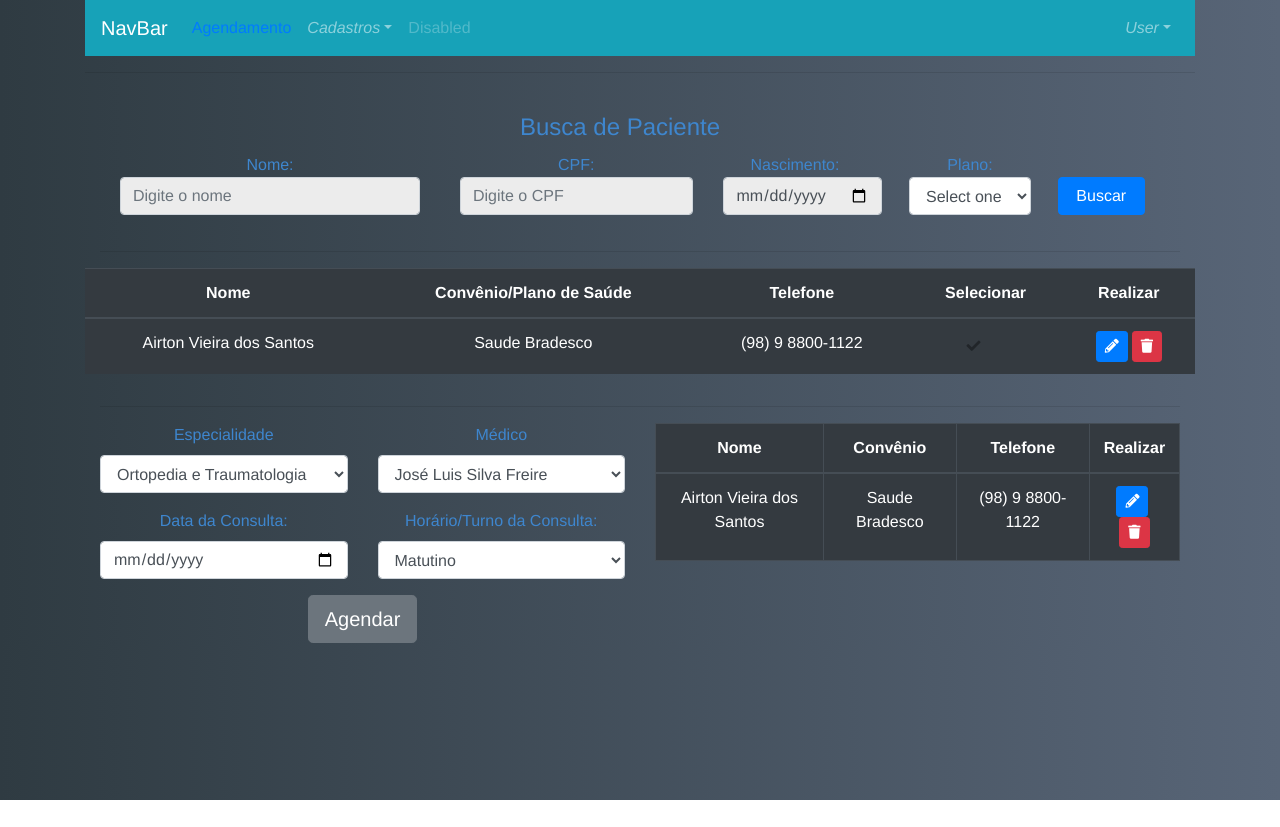
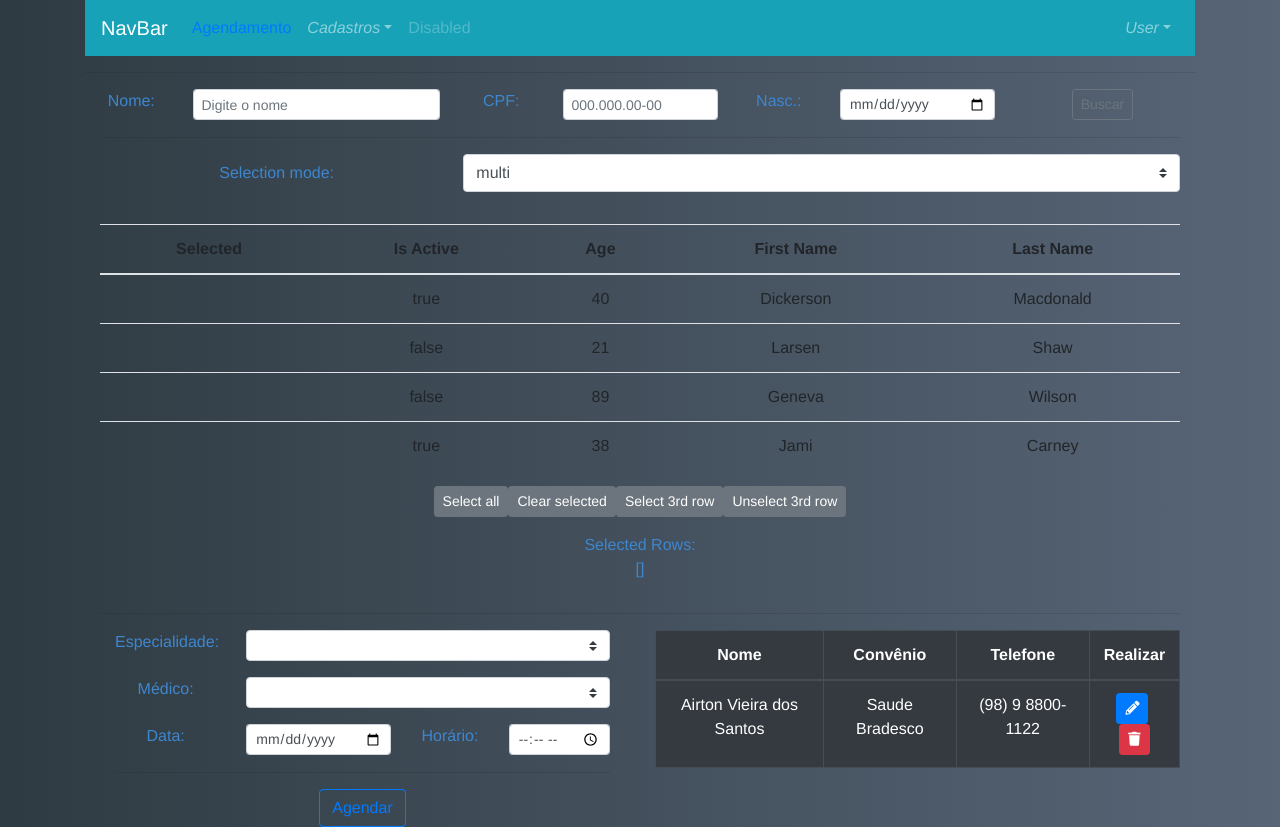
Before and after one commit to johnsantosdk/app-scheduling-medical-center, a Vue app: page /create-scheduling in a window 1280 px wide. Before the commit the page ends 800 px from the top, so only its background shows below. Built offline with nearby package versions, Linux system fonts and the light colour scheme.

Commit message:
Construindo as tables e analizando qual melhor maneira de enserir a table do bootstrap

```diff
--- a/src/components/patient/FindPatient.vue
+++ b/src/components/patient/FindPatient.vue
@@ -1,31 +1,45 @@
 <template>
-    <form >
-        <div class="row justify-content-md-center form-group form-inline" >
-                <legend>Busca de Paciente</legend>
-                <div class="col-sm-4">
-                    <label >Nome:</label>
-                    <input type="text" id="IdName" class="form-control" placeholder="Digite o nome">
-                </div>
-                <div class="col-sm-3">
-                    <label for="IdCpf">CPF:</label>
-                    <input type="text" id="IdCpf" class="form-control" placeholder="Digite o CPF">
-                </div>
-                <div class="col-sm-2">
-                    <label for="IdNasc">Nascimento:</label>
-                    <input type="date" id="IdNasc" class="form-control">
-                </div>
-                <div class="col-sm-2">
-                    <label for="Idplano">Plano:</label>
-                    <select  class="form-control" id="Idplano">
-                        <option selected disabled>Select one</option>
-                        <option value="">Unihosp</option>
-                        <option value="">Unimed</option>
-                        <option value="">Vitallis</option>
-                    </select>
-                </div>
-                <div class="col-sm-1 mt-4 btn btn-primary">Buscar</div>
-        </div>
-    </form>
+    <b-container>
+        <b-row>
+        <b-col sm="1">
+                <label for="IdNome">Nome:</label>
+            </b-col>
+            <b-col sm="3">
+                <b-form-input
+                id="IdNome"
+                type="text"
+                size="sm"
+                placeholder="Digite o nome"
+                ></b-form-input>
+            </b-col>
+
+            <b-col sm="1">
+                <label for="IdCpf">CPF:</label>
+            </b-col>
+            <b-col sm="2">
+                <b-form-input
+                id="IdCpf"
+                type="text"
+                size="sm"
+                placeholder="000.000.00-00"
+                ></b-form-input>
+            </b-col>
+
+            <b-col sm="1">
+                <label for="IdNasc">Nasc.:</label>
+            </b-col>
+            <b-col sm="2">
+                <b-form-input
+                id="IdNasc"
+                type="date"
+                size="sm"
+                ></b-form-input>
+            </b-col>
+            <b-col>
+                <b-button variant="outline-secondary" size="sm">Buscar</b-button>
+            </b-col>
+        </b-row>
+    </b-container>
 </template>
 
 <script>
@@ -35,16 +49,5 @@
 </script>
 
 <style scoped>
-.form-inline {
-    /* background-color: rgb(219, 219, 219); */
-    margin: 10px auto;
-    padding: 10px 50px 10px 10px;
-}
- .form-inline input {
-    display:inline;
-    background-color: rgb(236, 236, 236);
-}
-#IdName {
-    width: 300px;
-}
+
 </style>
--- a/src/components/patient/ListPatients.vue
+++ b/src/components/patient/ListPatients.vue
@@ -1,39 +1,93 @@
 <template>
-<table class="table table-dark">
-  <thead>
-    <tr>
-      <th scope="col">Nome</th>
-      <th scope="col">Convênio/Plano de Saúde</th>
-      <th scope="col">Telefone</th>
-      <th scope="col">Selecionar</th>
-      <th scope="col">Realizar</th>
-    </tr>
-  </thead>
-  <tbody>
-    <tr>
-      <td>Airton Vieira dos Santos</td>
-      <td>Saude Bradesco</td>
-      <td>(98) 9 8800-1122</td>
-      <td>
-            <button class="btn btn-sm mr-4">
-                <i class="fa fa-check"></i>
-            </button>
-      </td>
-      <td>
-            <button class="btn btn-primary btn-sm mr-1" title="Editar">
-                <i class="fa fa-pencil-alt"></i>
-            </button>
-            <button class="btn btn-danger btn-sm" title="Deletar">
-                <i class="fa fa-trash"></i>
-            </button>
-      </td>
-    </tr>
-  </tbody>
-</table>
+<b-col>
+    <b-form-group label="Selection mode:" label-cols-md="4">
+      <b-form-select v-model="selectMode" :options="modes" class="mb-3"></b-form-select>
+    </b-form-group>
+
+    <b-table
+      ref="selectableTable"
+      selectable
+      :select-mode="selectMode"
+      :items="items"
+      :fields="fields"
+      @row-selected="onRowSelected"
+      responsive="sm"
+    >
+      <!-- Example scoped slot for select state illustrative purposes -->
+      <template v-slot:cell(selected)="{ rowSelected }">
+        <template v-if="rowSelected">
+          <span aria-hidden="true">&check;</span>
+          <span class="sr-only">Selected</span>
+        </template>
+        <template v-else>
+          <span aria-hidden="true">&nbsp;</span>
+          <span class="sr-only">Not selected</span>
+        </template>
+      </template>
+    </b-table>
+    <p>
+      <b-button size="sm" @click="selectAllRows">Select all</b-button>
+      <b-button size="sm" @click="clearSelected">Clear selected</b-button>
+      <b-button size="sm" @click="selectThirdRow">Select 3rd row</b-button>
+      <b-button size="sm" @click="unselectThirdRow">Unselect 3rd row</b-button>
+    </p>
+    <p>
+      Selected Rows:<br>
+      {{ selected }}
+    </p>
+</b-col>
 </template>
 
 <script>
     export default {
-
+        data() {
+            return {
+                // fields: [
+                //     {name: 'Nome'},
+                //     {helathInsurance: 'Convênio'},
+                //     {phone: 'Telefone'},
+                //     {show_details: 'Detalhes'}
+                // ],
+                // items: [
+                //     {
+                //         isActive: true,
+                //         age: 40,
+                //         name: 'Dickerson',
+                //         helathInsurance: 'Unimed',
+                //         phone: '(98) 9 8877-5544' ,
+                //         _showDetails: true
+                //     }
+                // ]
+                modes: ['multi', 'single', 'range'],
+                fields: ['selected', 'isActive', 'age', 'first_name', 'last_name'],
+                items: [
+                    { isActive: true, age: 40, first_name: 'Dickerson', last_name: 'Macdonald' },
+                    { isActive: false, age: 21, first_name: 'Larsen', last_name: 'Shaw' },
+                    { isActive: false, age: 89, first_name: 'Geneva', last_name: 'Wilson' },
+                    { isActive: true, age: 38, first_name: 'Jami', last_name: 'Carney' }
+                ],
+                selectMode: 'multi',
+                selected: []
+            }
+        },
+        methods: {
+            onRowSelected(items) {
+                this.selected = items
+            },
+            selectAllRows() {
+                this.$refs.selectableTable.selectAllRows()
+            },
+            clearSelected() {
+                this.$refs.selectableTable.clearSelected()
+            },
+            selectThirdRow() {
+                // Rows are indexed from 0, so the third row is index 2
+                this.$refs.selectableTable.selectRow(2)
+            },
+            unselectThirdRow() {
+                // Rows are indexed from 0, so the third row is index 2
+                this.$refs.selectableTable.unselectRow(2)
+            }
+        }
     }
 </script>
--- a/src/components/scheduling/CreateScheduling.vue
+++ b/src/components/scheduling/CreateScheduling.vue
@@ -10,10 +10,10 @@
     </div>
     <hr>
     <div class="row">
-        <div class="col-sm-6  conluna-agendamento">
+        <div class="col-sm-6">
             <FormCreateScheduling />
         </div>
-        <div class="col-sm-6  conluna-agendados">
+        <div class="col-sm-6">
             <ListScheduling />
         </div>
     </div>
--- a/src/components/scheduling/FormCreateScheduling.vue
+++ b/src/components/scheduling/FormCreateScheduling.vue
@@ -1,34 +1,61 @@
 <template>
-<form>
-    <div class="row">
-        <div class="col-sm-6 form-group">
-            <label for="IdSpec">Especialidade</label>
-            <select class="form-control" id="IdSpec">
-                <option value="">Ortopedia e Traumatologia</option>
-                <option value="">Clínico Geral</option>
-            </select>
-        </div>
-        <div class="col-sm-6 form-group">
-            <label for="IdDoctor">Médico</label>
-            <select class="form-control" id="IdDoctor">
-                <option value="">José Luis Silva Freire</option>
-                <option value="">José Roberto Silva Freire</option>
-            </select>
-        </div>
-        <div class="col-sm-6 form-group">
-            <label for="IdDate">Data da Consulta:</label>
-            <input type="date" id="IdDate" class="form-control">
-        </div>
-        <div class="col-sm-6 form-group">
-            <label for="IdTime">Horário/Turno da Consulta:</label>
-            <select id="idTime" class="form-control">
-                <option value="matutino">Matutino</option>
-                <option value="vespertion">Vespertion</option>
-            </select>
-        </div>
-        <button class="btn btn-secondary btn-lg" id="btn-agendar" @click.prevent="agendar">Agendar</button>
-    </div>
-</form>
+<b-container>
+    <b-row><!-- Inicio dos campos de especialidade-medico -->
+        <b-col sm="3">
+            <label for="IdEsp">Especialidade:</label>
+        </b-col>
+        <b-col sm="9">
+            <b-form-select id="IdEsp" size="sm" class="mb-3">
+                <template>
+                    <b-form-select-option :value="null" disabled>-- Por Favor Escolha Para Qual Especialidade Agendar --</b-form-select-option>
+                </template>
+            </b-form-select>
+        </b-col>
+    </b-row>
+    <b-row>
+        <b-col sm="3">
+            <label for="IdMed">Médico:</label>
+        </b-col>
+        <b-col sm="9">
+            <b-form-select id="IdMed" size="sm" class="mb-3">
+                <template>
+                    <b-form-select-option :value="null" disabled>-- Por Favor Escolha Para Qual Médico Agendar --</b-form-select-option>
+                </template>
+            </b-form-select>
+        </b-col>
+    </b-row><!-- Final dos campos de especialidade-medico -->
+    <b-row>
+        <b-col sm="3">
+            <label for="IdDate">Data:</label>
+        </b-col>
+        <b-col sm="4">
+            <b-form-input
+                id="IdDate"
+                size="sm"
+                type="date"
+            ></b-form-input>
+        </b-col>
+
+        <b-col sm="2">
+            <label for="IdTur">Horário:</label>
+        </b-col>
+        <b-col sm="3">
+            <b-form-input
+                id="IdTur"
+                type="time"
+                size="sm"
+                placeholder=""
+            ></b-form-input>
+        </b-col>
+    </b-row>
+    <hr>
+    <b-row>
+        <b-col sm="12">
+            <b-button variant="outline-primary">Agendar</b-button>
+        </b-col>
+    </b-row>
+
+</b-container>
 </template>
 
 <script>
```
Also changed, not shown: src/components/patient/CreatePatient.vue (+29 -6 lines).
